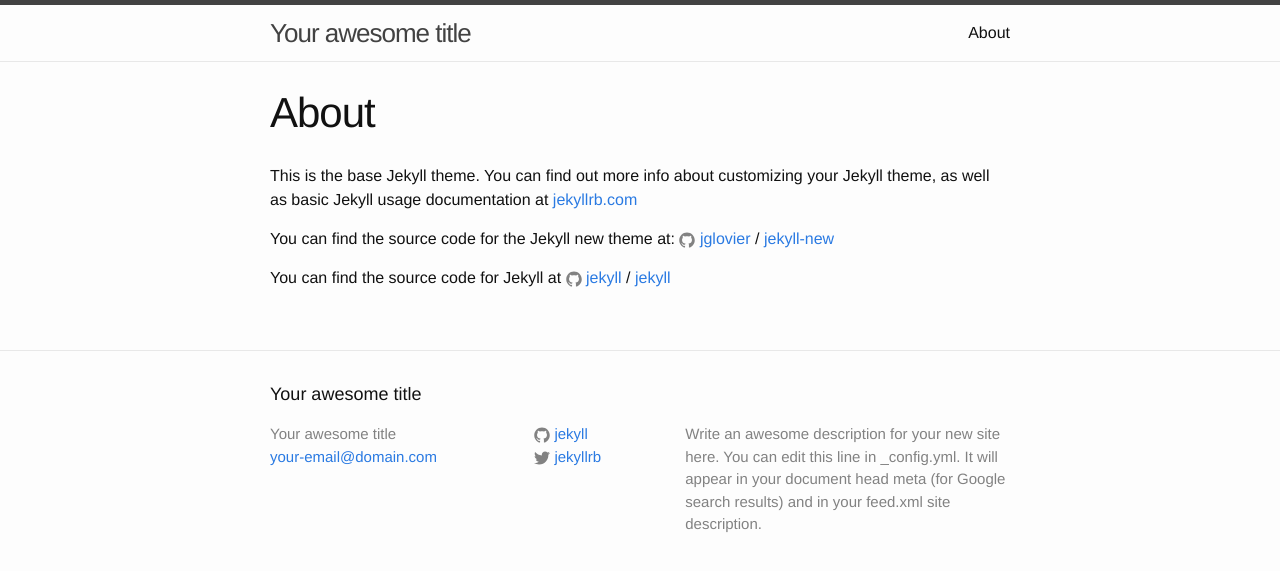
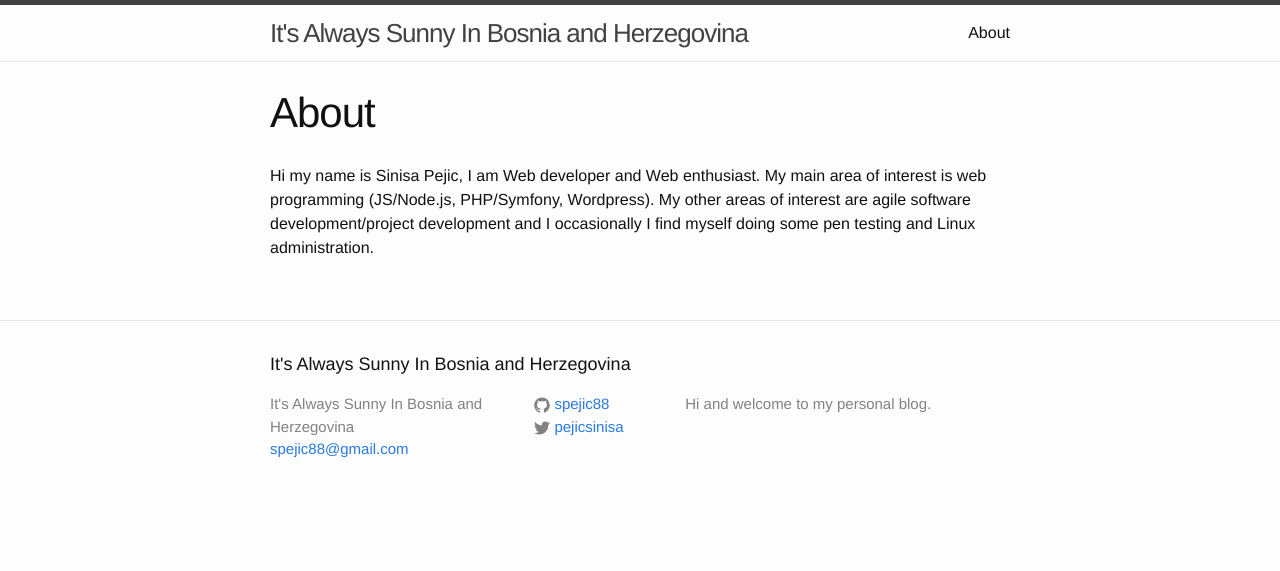
Before and after one commit to spejic88/spejic88.github.io, a Jekyll site: the page built from about.md, in a window 1280 px wide. Shown: the top 571 px of the page. Built offline with Jekyll 4.4.1, drawn with Linux system fonts in a browser that asks for light colours.

```diff
--- a/_config.yml
+++ b/_config.yml
@@ -6,16 +6,14 @@
 # 'jekyll serve'. If you change this file, please restart the server process.
 
 # Site settings
-title: Your awesome title
-email: your-email@domain.com
+title: It's Always Sunny In Bosnia and Herzegovina
+email: spejic88@gmail.com
 description: > # this means to ignore newlines until "baseurl:"
-  Write an awesome description for your new site here. You can edit this
-  line in _config.yml. It will appear in your document head meta (for
-  Google search results) and in your feed.xml site description.
-baseurl: "" # the subpath of your site, e.g. /blog
+  Hi and welcome to my personal blog.
+baseurl: "/blog" # the subpath of your site, e.g. /blog
 url: "http://yourdomain.com" # the base hostname & protocol for your site
-twitter_username: jekyllrb
-github_username:  jekyll
+twitter_username: pejicsinisa
+github_username:  spejic88
 
 # Build settings
 markdown: kramdown
--- a/about.md
+++ b/about.md
@@ -4,12 +4,5 @@ title: About
 permalink: /about/
 ---
 
-This is the base Jekyll theme. You can find out more info about customizing your Jekyll theme, as well as basic Jekyll usage documentation at [jekyllrb.com](http://jekyllrb.com/)
-
-You can find the source code for the Jekyll new theme at:
-{% include icon-github.html username="jglovier" %} /
-[jekyll-new](https://github.com/jglovier/jekyll-new)
-
-You can find the source code for Jekyll at
-{% include icon-github.html username="jekyll" %} /
-[jekyll](https://github.com/jekyll/jekyll)
+Hi my name is Sinisa Pejic, I am Web developer and Web enthusiast. My main area of interest is web programming (JS/Node.js, PHP/Symfony, Wordpress).
+My other areas of interest are agile software development/project development and I occasionally I find myself doing some pen testing and Linux administration.
```
Also changed, not shown: _posts/2016-04-29-welcome-my-blog.markdown (added, +25 -0 lines), _posts/2016-04-29-welcome-to-jekyll.markdown (+3 -17 lines).
